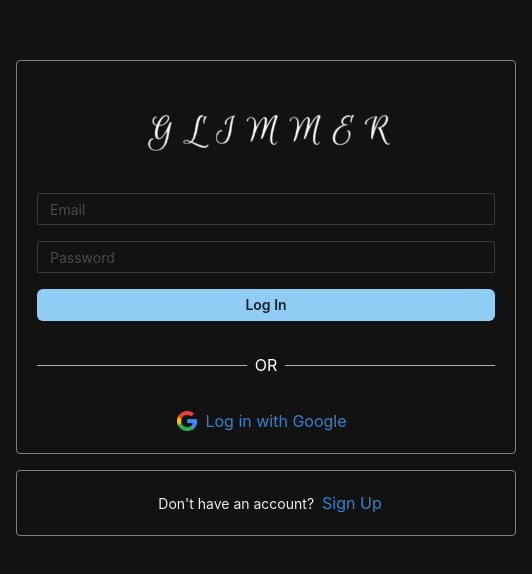
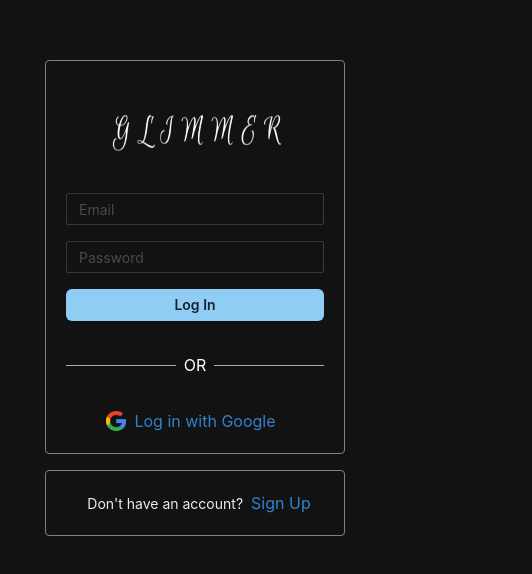
Before and after one commit to SandeepJoshi111/glimmer-social-media, a React (Vite) app: page /auth in a window 390 px wide. Shown: the part 124-698 px from the top of the page, 532 px wide, since content can reach past the window. Built offline with nearby package versions, Linux system fonts and the light colour scheme; no server answers.

Commit message:
responsive fix

```diff
--- a/src/components/AuthForm/AuthForm.jsx
+++ b/src/components/AuthForm/AuthForm.jsx
@@ -11,7 +11,7 @@ function AuthForm() {
     <>
       <Box border={"1px solid gray"} borderRadius={4} padding={5}>
         <VStack spacing={4}>
-          <Image src="/glimmer.png" h={24} cursor={"pointer"} alt="Instagram" />
+          <Image src="/glimmer.png" h={24} cursor={"pointer"} alt="Glimmer" />
 
           {isLogin ? <Login /> : <Signup />}
           <Flex
--- a/src/pages/AuthPage/AuthPage.jsx
+++ b/src/pages/AuthPage/AuthPage.jsx
@@ -4,7 +4,11 @@ import AuthForm from "../../components/AuthForm/AuthForm";
 function AuthPage() {
   return (
     <Flex minH={"100vh"} justifyContent={"center"} alignItems={"center"} px={4}>
-      <Container maxW={"container.md"} padding={0} w={"500px"}>
+      <Container
+        maxW={"container.md"}
+        padding={0}
+        w={{ base: "300px", md: "500px" }}
+      >
         {/* Right Hand Side */}
         <VStack spacing={4} align={"stretch"}>
           <AuthForm />
```
